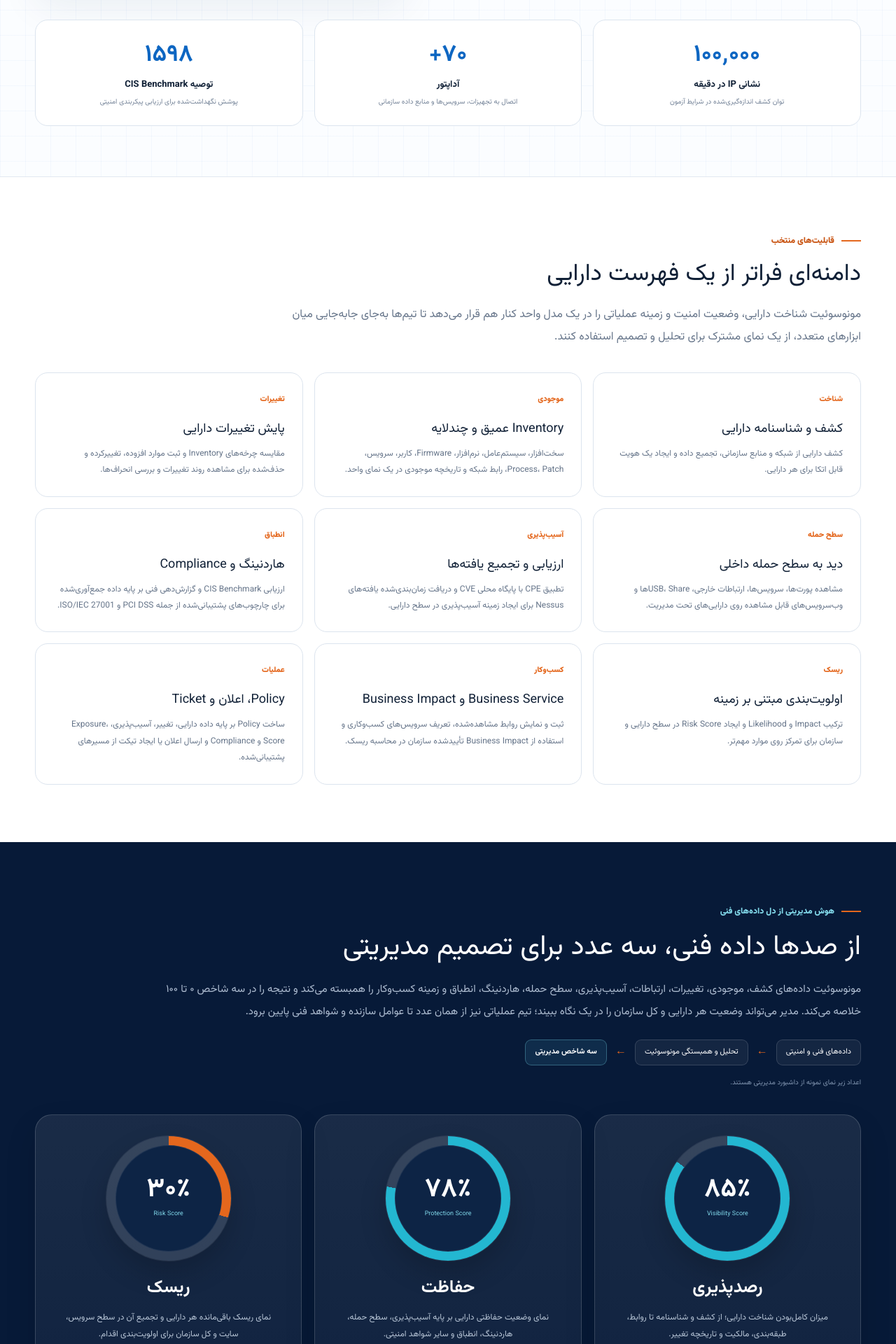
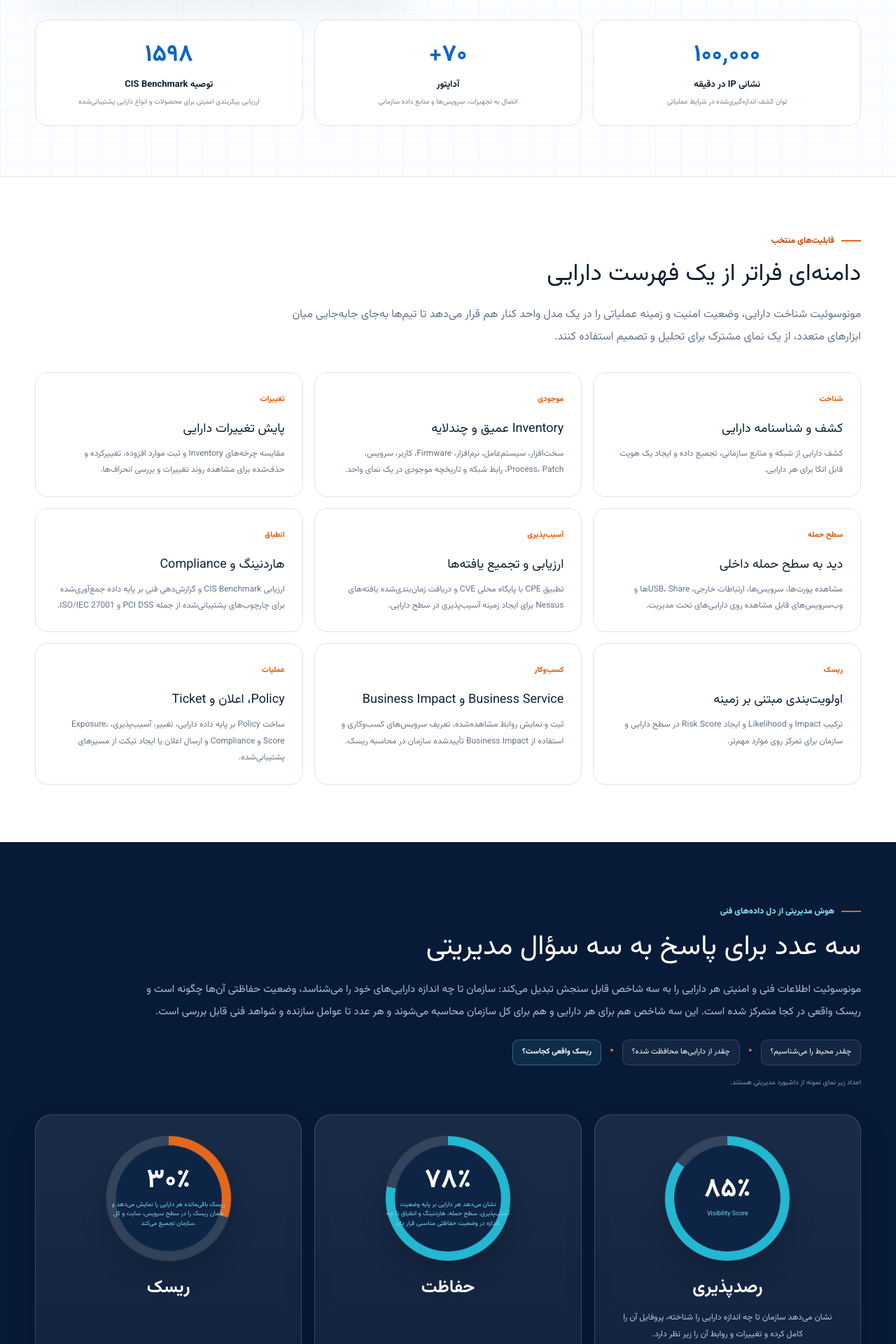
Before and after one commit to monaderi1/houshafzar-website, a Next.js app: page /monosuit in a window 1280 px wide. Shown: the part 680-2600 px from the top of the page at 70% size. Built offline with nearby package versions, Linux system fonts and the light colour scheme.

Commit message:
Refine MonoSuite product messaging and reduce homepage repetition

```diff
--- a/app/monosuit/page.tsx
+++ b/app/monosuit/page.tsx
@@ -9,9 +9,9 @@ export const metadata: Metadata = {
 };
 
 const metrics = [
-  ['۱۰۰٬۰۰۰', 'نشانی IP در دقیقه', 'توان کشف اندازه‌گیری‌شده در شرایط آزمون'],
+  ['۱۰۰٬۰۰۰', 'نشانی IP در دقیقه', 'توان کشف اندازه‌گیری‌شده در شرایط عملیاتی'],
   ['۷۰+', 'آداپتور', 'اتصال به تجهیزات، سرویس‌ها و منابع داده سازمانی'],
-  ['۱۵۹۸', 'توصیه CIS Benchmark', 'پوشش نگهداشت‌شده برای ارزیابی پیکربندی امنیتی'],
+  ['۱۵۹۸', 'توصیه CIS Benchmark', 'ارزیابی پیکربندی امنیتی برای محصولات و انواع دارایی پشتیبانی‌شده'],
 ];
 
 const pillars = [
@@ -27,18 +27,24 @@ const pillars = [
 ];
 
 const scores = [
-  ['gauge85', '۸۵٪', 'رصدپذیری', 'Visibility Score', 'میزان کامل‌بودن شناخت دارایی؛ از کشف و شناسنامه تا روابط، طبقه‌بندی، مالکیت و تاریخچه تغییر.'],
-  ['gauge78', '۷۸٪', 'حفاظت', 'Protection Score', 'نمای وضعیت حفاظتی دارایی بر پایه آسیب‌پذیری، سطح حمله، هاردنینگ، انطباق و سایر شواهد امنیتی.'],
-  ['gauge30', '۳۰٪', 'ریسک', 'Risk Score', 'نمای ریسک باقی‌مانده هر دارایی و تجمیع آن در سطح سرویس، سایت و کل سازمان برای اولویت‌بندی اقدام.'],
+  ['gauge85', '۸۵٪', 'رصدپذیری', 'Visibility Score', 'نشان می‌دهد سازمان تا چه اندازه دارایی را شناخته، پروفایل آن را کامل کرده و تغییرات و روابط آن را زیر نظر دارد.'],
+  ['gauge78', '۷۸٪', 'حفاظت', 'نشان می‌دهد هر دارایی بر پایه وضعیت آسیب‌پذیری، سطح حمله، هاردنینگ و انطباق تا چه اندازه در وضعیت حفاظتی مناسبی قرار دارد.'],
+  ['gauge30', '۳۰٪', 'ریسک', 'ریسک باقی‌مانده هر دارایی را نمایش می‌دهد و همان ریسک را در سطح سرویس، سایت و کل سازمان تجمیع می‌کند.'],
 ];
 
 const integrations = [
-  ['Jira', 'ایجاد تیکت و همگام‌سازی وضعیت‌های پشتیبانی‌شده'],
+  ['ITSM', 'ایجاد تیکت از طریق آداپتورهای پشتیبانی‌شده و اتصال یافته‌های امنیتی به فرآیند پیگیری'],
   ['Splunk', 'دسترسی کاربران مجاز Splunk به داده‌های ارائه‌شده MonoSuite'],
   ['Nessus', 'اتصال به چند Nessus و دریافت زمان‌بندی‌شده یافته‌ها'],
   ['REST API', 'دسترسی API همراه با مستندات Swagger / OpenAPI'],
   ['SMTP و SMS', 'ارسال اعلان از طریق ایمیل سازمانی و درگاه‌های پیامک سازگار'],
   ['SSH و SNMP', 'استفاده در آداپتورهای پشتیبانی‌شده کشف و Inventory'],
+];
+
+const compliance = [
+  ['CIS Benchmark', '۱٬۵۹۸ توصیه امنیتی', 'ارزیابی پیکربندی امنیتی برای محصولات و انواع دارایی پشتیبانی‌شده و نمایش نتیجه در سطح دارایی و توصیه.'],
+  ['PCI DSS', 'گزارش کنترل‌های فنی', 'بررسی کنترل‌های قابل ارزیابی بر پایه داده‌های فنی و عملیاتی جمع‌آوری‌شده در مونوسوئیت.'],
+  ['ISO/IEC 27001', 'نمای انطباق مبتنی بر شواهد', 'ارائه وضعیت کنترل‌های پشتیبانی‌شده بر پایه شواهد فنی موجود در سامانه.'],
 ];
 
 export default function MonoSuitePage() {
@@ -80,9 +86,9 @@ export default function MonoSuitePage() {
           <div className={styles.scoreHero}>
             <div className={styles.scoreIntro}>
               <span className={styles.eyebrowLight}>هوش مدیریتی از دل داده‌های فنی</span>
-              <h2>از صدها داده فنی، سه عدد برای تصمیم مدیریتی</h2>
-              <p>مونوسوئیت داده‌های کشف، موجودی، تغییرات، ارتباطات، آسیب‌پذیری، سطح حمله، هاردنینگ، انطباق و زمینه کسب‌وکار را همبسته می‌کند و نتیجه را در سه شاخص ۰ تا ۱۰۰ خلاصه می‌کند. مدیر می‌تواند وضعیت هر دارایی و کل سازمان را در یک نگاه ببیند؛ تیم عملیاتی نیز از همان عدد تا عوامل سازنده و شواهد فنی پایین برود.</p>
-              <div className={styles.scoreFlow}><span>داده‌های فنی و امنیتی</span><i>←</i><span>تحلیل و همبستگی مونوسوئیت</span><i>←</i><strong>سه شاخص مدیریتی</strong></div>
+              <h2>سه عدد برای پاسخ به سه سؤال مدیریتی</h2>
+              <p>مونوسوئیت اطلاعات فنی و امنیتی هر دارایی را به سه شاخص قابل سنجش تبدیل می‌کند: سازمان تا چه اندازه دارایی‌های خود را می‌شناسد، وضعیت حفاظتی آن‌ها چگونه است و ریسک واقعی در کجا متمرکز شده است. این سه شاخص هم برای هر دارایی و هم برای کل سازمان محاسبه می‌شوند و هر عدد تا عوامل سازنده و شواهد فنی قابل بررسی است.</p>
+              <div className={styles.scoreFlow}><span>چقدر محیط را می‌شناسیم؟</span><i>•</i><span>چقدر از دارایی‌ها محافظت شده؟</span><i>•</i><strong>ریسک واقعی کجاست؟</strong></div>
               <small className={styles.sampleNote}>اعداد زیر نمای نمونه از داشبورد مدیریتی هستند.</small>
             </div>
             <div className={styles.scoreCards}>{scores.map(([gauge,value,fa,en,text]) => <article className={styles.scoreCard} key={en}>
@@ -107,17 +113,9 @@ export default function MonoSuitePage() {
         </div></div></section>
 
         <section className={styles.sectionSoft}><div className="shell">
-          <div className={styles.heading}><span className={styles.eyebrow}>مدل استفاده</span><h2>خرید سامانه یا دریافت خروجی به‌صورت پروژه</h2><p>بسته به مدل بهره‌برداری سازمان، مونوسوئیت می‌تواند به‌عنوان یک سامانه دائمی یا ابزار اجرای یک پروژه تخصصی مورد استفاده قرار گیرد.</p></div>
-          <div className={styles.deployGrid}>
-            <article className={`${styles.deployCard} ${styles.dark}`}><span className={styles.label}>خرید سامانه</span><h3>دید مستمر برای مدیریت دارایی و وضعیت امنیت</h3><p>مناسب سازمان‌هایی که به یک لایه دائمی هوش دارایی برای کشف، Inventory، تحلیل ریسک، هاردنینگ و پایش تغییرات نیاز دارند.</p><ul><li>شناخت و Inventory مستمر دارایی‌ها</li><li>Visibility، Protection و Risk Score</li><li>تحلیل آسیب‌پذیری، Exposure و Compliance</li><li>استقرار و حاکمیت داده در زیرساخت سازمان</li></ul></article>
-            <article className={styles.deployCard}><span className={styles.label}>مدل اجرایی پروژه‌ای</span><h3>دریافت خروجی‌های عملیاتی، بدون نیاز به خرید سامانه</h3><p>مونوسوئیت به‌صورت موقت در زیرساخت سازمان مستقر می‌شود تا شناسنامه دارایی‌ها، وضعیت امنیت، ریسک و یافته‌های قابل اقدام استخراج و در قالب خروجی پروژه تحویل شود.</p><ul><li>استقرار موقت در زیرساخت سازمان</li><li>تولید موجودی و تحلیل وضعیت امنیت</li><li>گزارش ریسک، هاردنینگ و تغییرات</li><li>تحویل یافته‌ها و خروجی‌های عملیاتی</li></ul></article>
-          </div>
+          <div className={styles.heading}><span className={styles.eyebrow}>انطباق و هاردنینگ</span><h2>وضعیت پیکربندی امنیتی را در سطح هر دارایی ببینید</h2><p>مونوسوئیت داده‌های فنی جمع‌آوری‌شده را با توصیه‌های امنیتی و نگاشت‌های از پیش تعریف‌شده مقایسه می‌کند تا وضعیت انطباق و هاردنینگ به‌صورت قابل بررسی و قابل گزارش در اختیار تیم امنیت و ممیزی قرار گیرد.</p></div>
+          <div className={styles.integrationGrid}>{compliance.map(([name,title,text]) => <article className={styles.integrationCard} key={name}><b dir="ltr">{name}</b><strong>{title}</strong><p>{text}</p></article>)}</div>
         </div></section>
-
-        <section className={styles.section}><div className="shell"><div className={styles.cis}>
-          <div className={styles.heading}><span className={styles.eyebrow}>CIS Controls v8.1</span><h2>اجرای CIS Controls از شناخت دارایی آغاز می‌شود</h2><p>کنترل ۱ بر فهرست و کنترل دارایی‌های سازمانی و کنترل ۲ بر فهرست و کنترل دارایی‌های نرم‌افزاری تمرکز دارد. مونوسوئیت با کشف، ثبت، Inventory و نگهداشت مستمر اطلاعات دارایی، زیرساخت اطلاعاتی لازم برای اجرای این دو کنترل را فراهم می‌کند.</p></div>
-          <div className={styles.cisVisual}><div className={styles.cisControls}><div className={styles.cisCard}><b>۰۱</b><strong>فهرست و کنترل دارایی‌های سازمانی</strong><small dir="ltr">Inventory and Control of Enterprise Assets</small></div><div className={styles.cisCard}><b>۰۲</b><strong>فهرست و کنترل دارایی‌های نرم‌افزاری</strong><small dir="ltr">Inventory and Control of Software Assets</small></div></div><div className={styles.cisFoundation}><small>پایه اطلاعاتی کنترل‌ها</small><strong>MonoSuite Asset Intelligence</strong></div></div>
-        </div></div></section>
 
         <section className={styles.cta}><div className={`shell ${styles.ctaInner}`}><div><span>دید بهتر، تصمیم دقیق‌تر</span><h2>برای بررسی تناسب مونوسوئیت با معماری و نیازهای امنیتی سازمان، با هوش‌افزار گفت‌وگو کنید.</h2></div><Link href="/contact/">درخواست جلسه</Link></div></section>
       </main>
```
